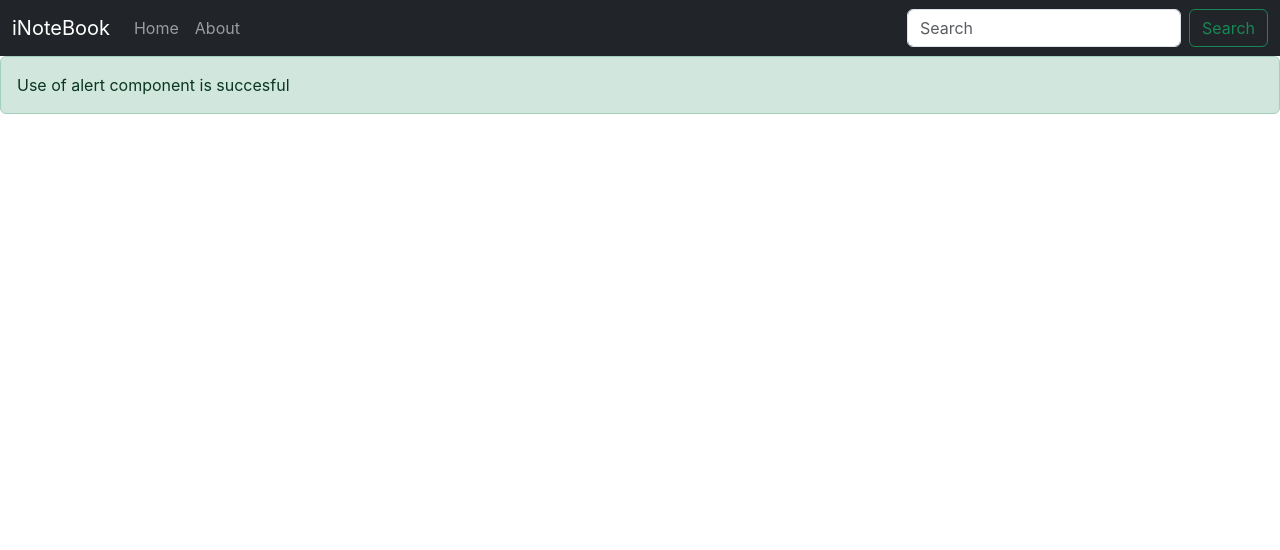
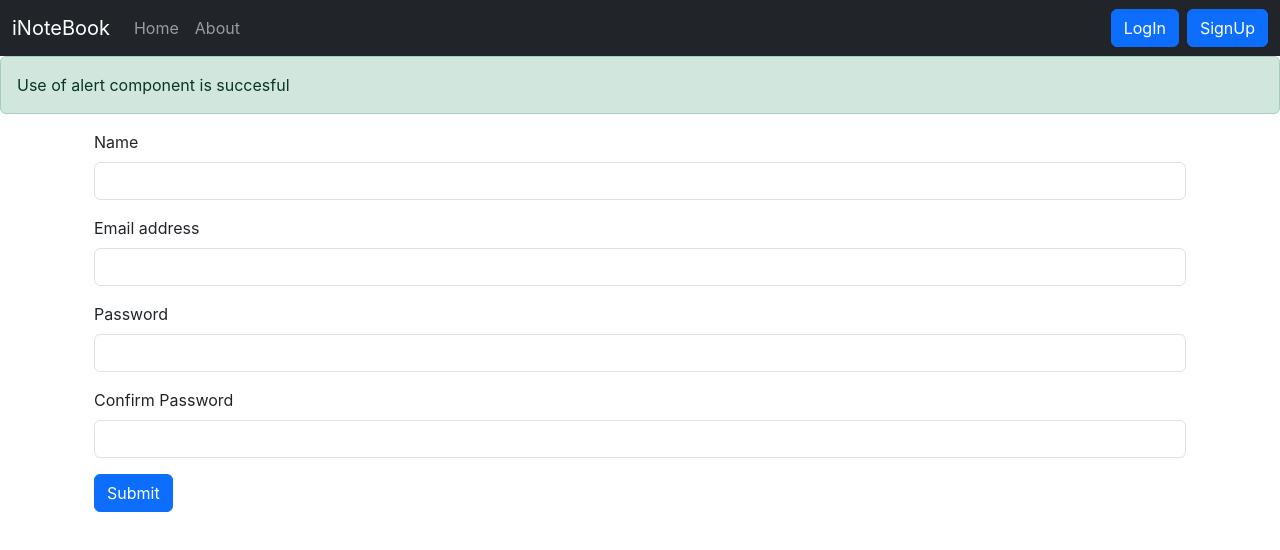
Before and after one commit to YashwantMergewar/iNotebook_MERN_Stack, a React (Create React App) app: page /signup in a window 1280 px wide. Shown: the top 550 px of the page. Built offline with nearby package versions, Linux system fonts and the light colour scheme.

Commit message:
login and signup

```diff
--- a/src/App.js
+++ b/src/App.js
@@ -5,6 +5,8 @@
 import About from "./components/About";
 import NoteState from "./context/notes/NoteState";
 import Alert from "./components/Alert";
+import Signup from "./components/Signup";
+import Login from "./components/Login";
 
 function App() {
   return (
@@ -17,6 +19,8 @@
             <Routes>
               <Route exact path="/" element={<Home />} />
               <Route exact path="/about" element={<About />} />
+              <Route exact path="/login" element={<Login />} />
+              <Route exact path="/signup" element={<Signup />} />
             </Routes>
           </div>
         </Router>
--- /dev/null
+++ b/src/components/Login.js
@@ -0,0 +1,59 @@
+import React, {useState} from 'react'
+import { useNavigate } from 'react-router-dom'
+// useNavigate is a hook that returns a function that lets you navigate to a different route programmatically.
+// It is used to redirect the user to a different page after login.
+const Login = () => {
+    const[credentials, setCredentials] = useState({email:"", password: ""})
+    let navigate = useNavigate();
+    const handleSubmit = async (e) => {
+        e.preventDefault(); // Prevent the default form submission behavior means it prevent the reload while submitting the form
+        try {
+            const response = await fetch("http://localhost:5000/api/auth/login", {
+              method: "POST",
+              headers: {
+                "Content-Type": "application/json",
+              },
+              body: JSON.stringify({email: credentials.email, password: credentials.password})
+            });
+
+            const json = await response.json();
+            console.log(json);
+
+            if(json.success){
+              //save the auth token and redirect
+              localStorage.setItem('token', json.authtoken);
+              //localStorage is used to store data in the browser and it is not cleared when the page is reloaded
+              //and it is not provided by react, it is provided by the browser
+               //redirect to the home page after login
+               navigate("/");
+            }
+            else{
+              //show error
+              alert("Invalid credentials")
+            }
+          } catch (error) {
+            console.error(error.message);
+          }
+    }
+    const onChange = (e) => {
+      setCredentials({...credentials, [e.target.name]: e.target.value})
+    }
+  return (
+    <div>
+        <form onSubmit={handleSubmit}>
+            <div className="mb-3">
+                <label htmlFor="exampleInputEmail1" className="form-label">Email address</label>
+                <input type="email" className="form-control" id="email" value={credentials.email} onChange={onChange} name="email" aria-describedby="emailHelp"/>
+                <div id="emailHelp" className="form-text">We'll never share your email with anyone else.</div>
+            </div>
+            <div className="mb-3">
+                <label htmlFor="password" className="form-label">Password</label>
+                <input type="password" className="form-control" value={credentials.password} onChange={onChange} name="password" id="password"/>
+            </div>
+            <button type="submit" className="btn btn-primary">Submit</button>
+        </form>
+    </div>
+  )
+}
+
+export default Login
--- a/src/components/Navbar.js
+++ b/src/components/Navbar.js
@@ -20,8 +20,8 @@
         </li>
         </ul>
       <form className="d-flex" role="search">
-        <input className="form-control me-2" type="search" placeholder="Search" aria-label="Search"/>
-        <button className="btn btn-outline-success" type="submit">Search</button>
+          <Link className="btn btn-primary mx-2" to="/login" role="button">LogIn</Link>
+          <Link className="btn btn-primary" to="/signup" role="button">SignUp</Link>
       </form>
     </div>
   </div>
--- /dev/null
+++ b/src/components/Signup.js
@@ -0,0 +1,61 @@
+import React, {useState} from 'react'
+import { useNavigate } from 'react-router-dom'
+const Signup = () => {
+  const[credentials, setCredentials] = useState({name:"", email:"", password: "", confirm_password: ""})
+      let navigate = useNavigate();
+      const handleSubmit = async (e) => {
+          e.preventDefault(); // Prevent the default form submission behavior means it prevent the reload while submitting the form
+          try {
+            const {name, email, password} = credentials; //destructuring the credentials object to get the values of name, email, password and cpassword]
+              const response = await fetch("http://localhost:5000/api/auth/createuser", {
+                method: "POST",
+                headers: {
+                  "Content-Type": "application/json",
+                },
+                body: JSON.stringify({name, email, password})
+              });
+              const json = await response.json();
+              console.log(json);
+
+              if(json.success){
+                //save the auth token and redirect
+                localStorage.setItem('token', json.authtoken);
+                 navigate("/");
+              }
+              // else{
+              //   //show error
+              //   alert("Invalid credentials")
+              // }
+            } catch (error) {
+              console.error(error.message);
+            }
+      }
+      const onChange = (e) => {
+        setCredentials({...credentials, [e.target.name]: e.target.value})
+      }
+  return (
+    <div className='container'>
+      <form onSubmit={handleSubmit}>
+          <div className="mb-3">
+            <label htmlFor="name" className="form-label">Name</label>
+            <input type="name" className="form-control" id="name" name="name" aria-describedby="name" onChange={onChange}/>
+          </div>
+          <div className="mb-3">
+            <label htmlFor="email" className="form-label">Email address</label>
+            <input type="email" className="form-control" id="email" name="email" aria-describedby="email" onChange={onChange}/>
+          </div>
+          <div className="mb-3">
+            <label htmlFor="password" className="form-label">Password</label>
+            <input type="password" className="form-control" id="password" name="password" onChange={onChange} minLength={6} required/>
+          </div>
+          <div className="mb-3">
+            <label htmlFor="confirm_password" className="form-label">Confirm Password</label>
+            <input type="password" className="form-control" id="confirm_password" name="confirm_password" onChange={onChange} minLength={6} required/>
+          </div>
+          <button type="submit" className="btn btn-primary">Submit</button>
+      </form>
+    </div>
+  )
+}
+
+export default Signup
```
Also changed, not shown: 1 other file (tests, documents, lock files or other folders).
